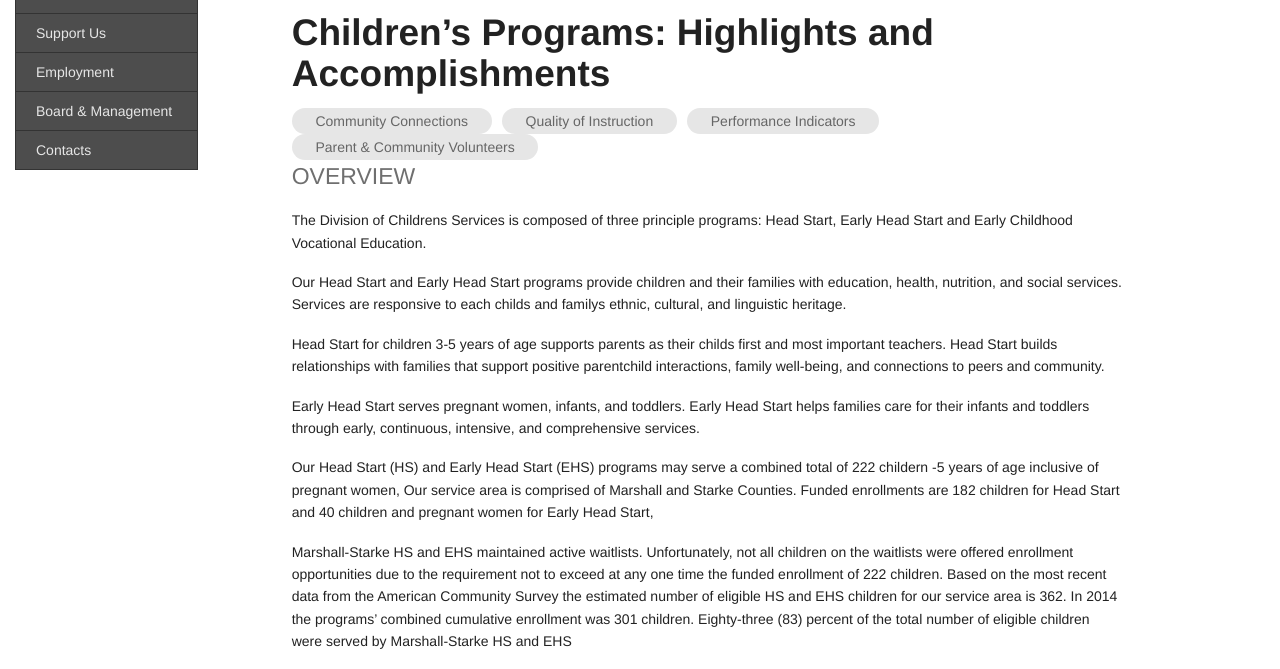
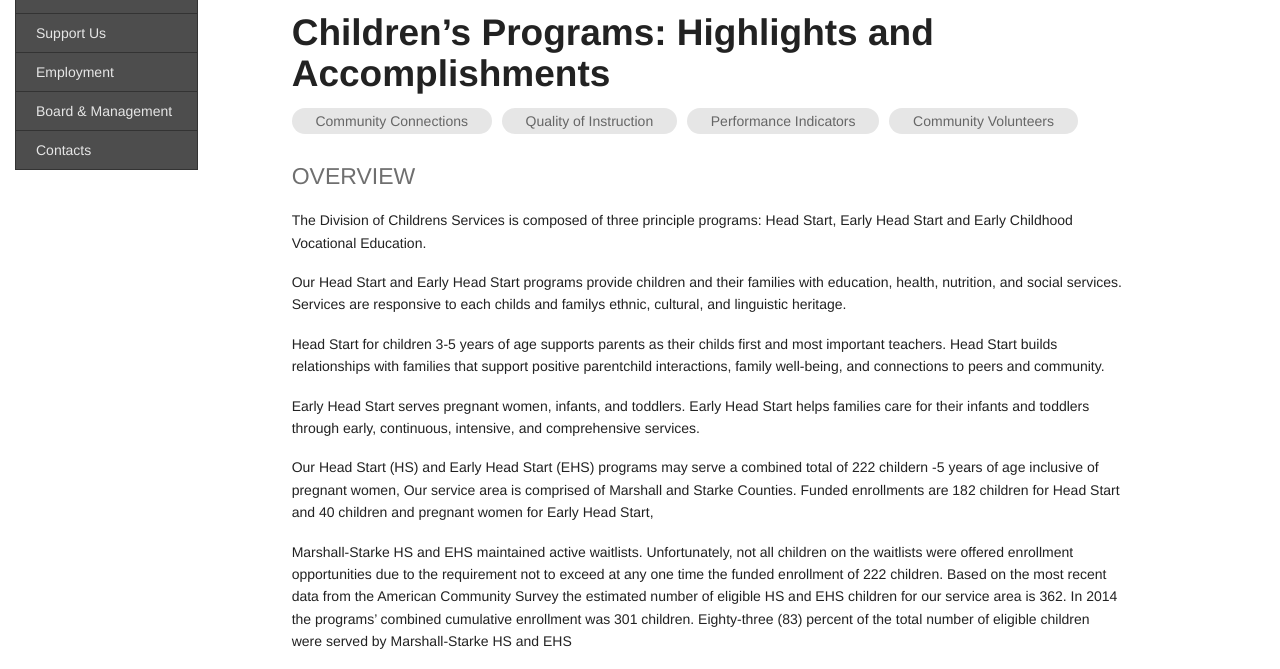
Before and after one commit to leviwilson/marshall-starke.org, a Jekyll site: the page built from report/children.md, in a window 1280 px wide and 900 px high, cut to the strip 231-900 px from the top of the window. Built offline with Jekyll 4.4.1, drawn with Linux system fonts in a browser that asks for light colours; nearby versions of some CDN libraries; Markdown is read by kramdown in place of the engine named in the settings.

Commit message:
shorten breadcrumb title in children

```diff
--- a/report/children.md
+++ b/report/children.md
@@ -10,7 +10,7 @@ title:  "2014 Accomplishments (Children)"
   <dd><a href="#connections">Community Connections</a></dd>
   <dd><a href="#quality">Quality of Instruction</a></dd>
   <dd><a href="#performance">Performance Indicators</a></dd>
-  <dd><a href="#volunteers">Parent &amp; Community Volunteers</a></dd>
+  <dd><a href="#volunteers">Community Volunteers</a></dd>
 </dl>
 
 <h4 class="subheader" id="overview">OVERVIEW</h4>
```
